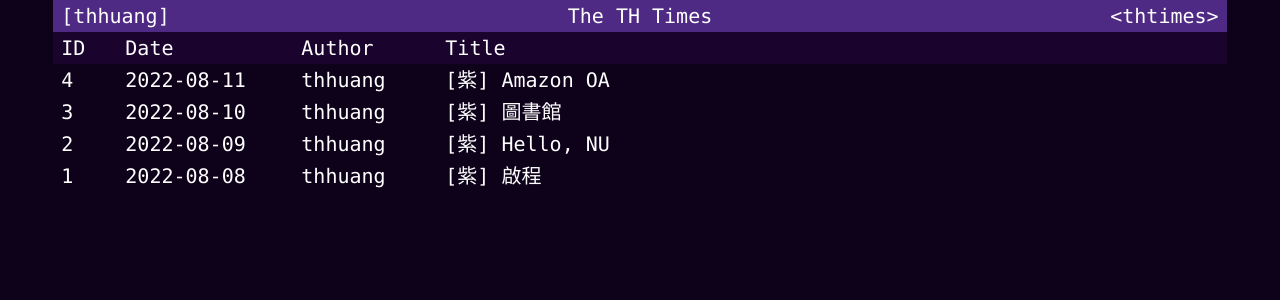
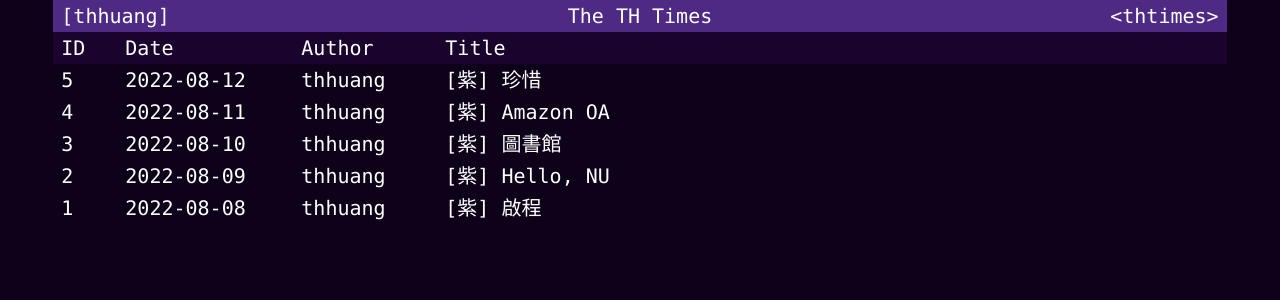
Before and after one commit to thhuang/thtimes, a React (Create React App) app: page / in a window 1280 px wide. Shown: the top 300 px of the page. Built offline with nearby package versions, Linux system fonts and the light colour scheme; the HTML template or start-up script is replaced by a standard one.

Commit message:
add article 5

```diff
--- /dev/null
+++ b/src/assets/articles/5.json
@@ -0,0 +1,9 @@
+{
+  "id": 5,
+  "date": "2022-08-12",
+  "author": "thhuang",
+  "title": "珍惜",
+  "tag": "紫",
+  "time": "2022-08-12 22:37:40",
+  "content": "\n今天終於睡到六點半了！\n希望未來能夠就這樣維持11點前睡，7點前起床\n時隔一個半月，再次開始投遞履歷\n這段期間多了好多令人期待的新職缺，一定要好好把握這個機會呀\n早上想到Mudd Library讀書，想說穿過Technological Institute就能夠直接走到\n沒想到在不小心上樓之後就完全迷路了\n好不容易離開了前一棟又因為選錯入口到了Cook Hall再次迷路\n沒想到這個在地圖上顯示一分鐘的路程走了超過10分鐘哈哈\n\n中午在Kellogg吃午餐，自助點餐還能夠客製想要的漢堡\n不知道是不是因為太餓了，覺得漢堡的牛肉超好吃呀！\n \n傍晚沿著湖邊慢跑了半小時，真是超享受\n看著美麗的湖景，吹著涼涼的風，令人心情無比愉悅\n突然覺得自己真是幸運能夠在這讀書\n這得來不易的兩年一定要好好珍惜\n"
+}
--- a/src/assets/articles/articles.js
+++ b/src/assets/articles/articles.js
@@ -1,6 +1,6 @@
 // import { faker } from '@faker-js/faker';
 const articles = [];
-for (let i = 1; i <= 4; ++i) {
+for (let i = 1; i <= 5; ++i) {
   articles.push(require('./' + i.toString() + '.json'));
 }
 
```
